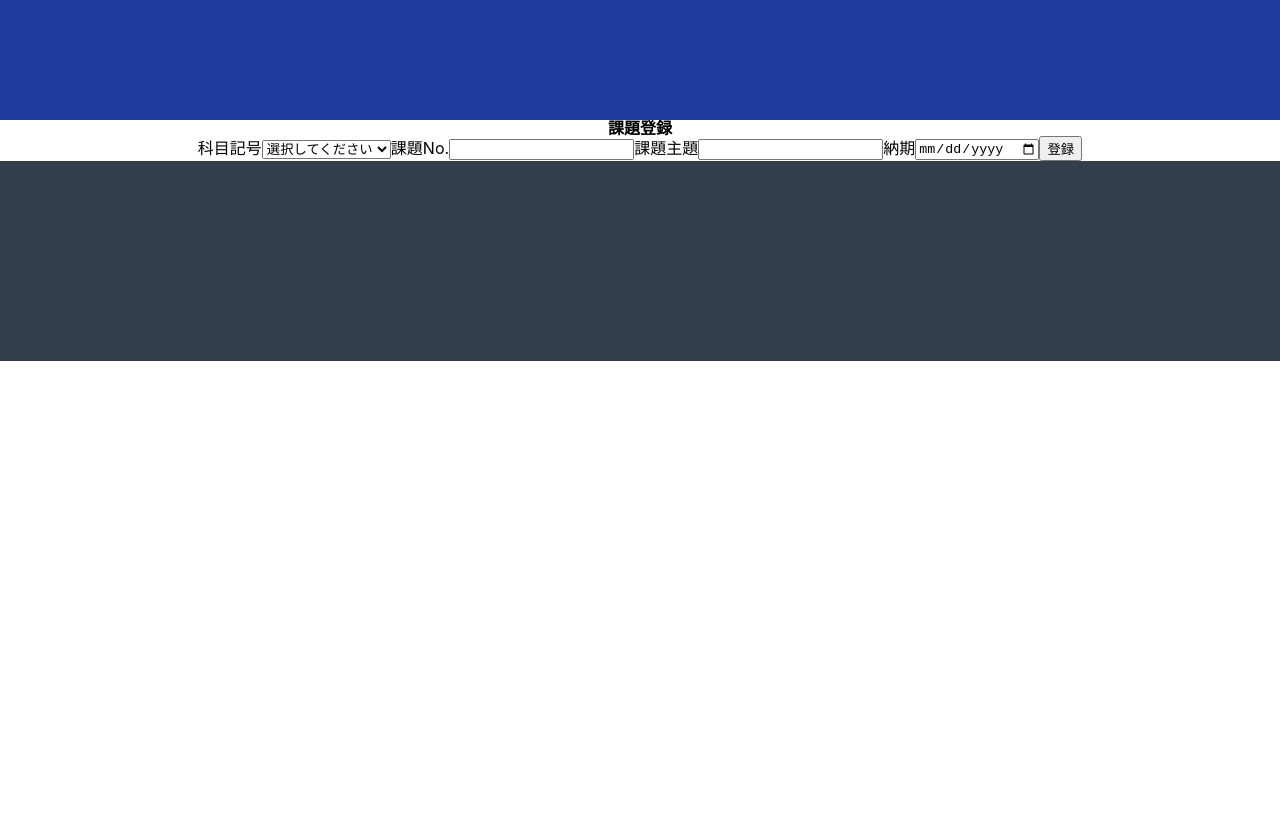
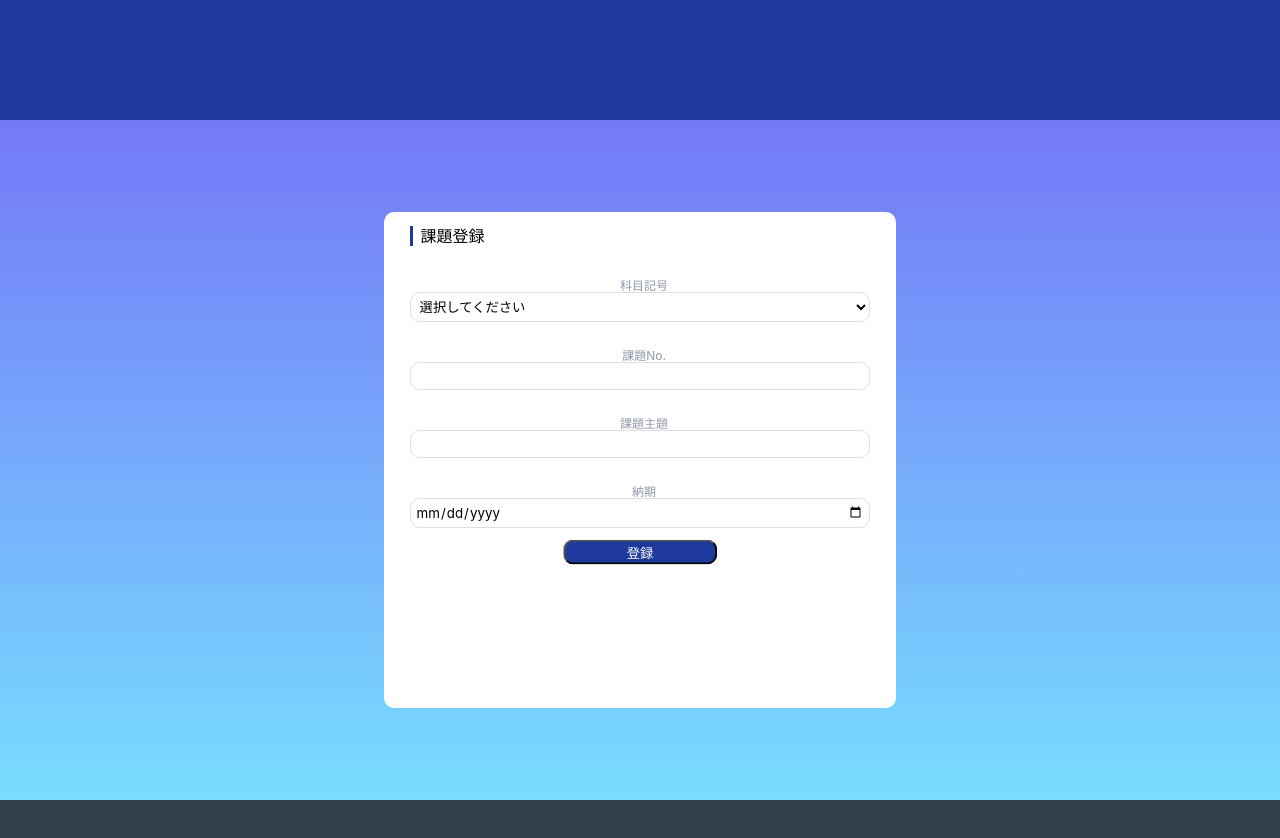
Before and after one commit to ess4536/hw_input, a React (Create React App) app: page / in a window 1280 px wide. Shown: the top 838 px of the page. Before the commit the page ends 800 px from the top, so only its background shows below. Built offline with nearby package versions, Linux system fonts and the light colour scheme.

Commit message:
copy sources

```diff
--- a/src/assets/MyForm.css
+++ b/src/assets/MyForm.css
@@ -0,0 +1,105 @@
+.input-page{
+    position: relative;
+    width: 100%;
+    min-height: 85vh;
+    background: linear-gradient(#7478f8, #78ddff);
+}
+
+.input-page .wrap{
+    /* center and middle positioning */
+    position: absolute;
+    top: 50%;
+    left: 50%;
+    -webkit-transform : translate(-50%,-50%);
+    transform : translate(-50%,-50%);
+
+    width: 80vw;
+    height: 62vh;
+    margin: 0 auto;
+    border-radius: 10px 10px;
+    background-color: #fff;
+}
+
+@media(min-width: 768px){
+    .input-page .wrap{
+        width: 40vw;
+    }
+}
+
+.input-page .wrap .container{
+    width: 90%;
+    margin: 0 auto;
+}
+
+.input-page h1{
+    display: table;
+    margin: 0.5rem 0;
+    padding: 0.5rem 0;
+    font-weight: 500;
+}
+
+.input-page h1 .bd-left{
+    margin: 0 0.5rem 0 0;
+    border-left: solid 3px rgb(31,58,157);
+}
+
+.input-page label {
+    display: block;
+    position: relative;
+    width: 100%;
+    margin: 10px 0;
+}
+
+.input-page label .label {
+    font-size: 12px;
+    padding-left: 0.5rem;
+    color: #9098a9;
+}
+
+.input-page label input, select{
+    font-family: inherit;
+    width: 100%;
+    padding: 5px 5px;
+    border: solid 1px #ddd;
+    border-radius: 10px 10px;
+    background: none;
+    box-sizing: border-box;
+}
+
+.input-page label input:hover, select:hover {
+    background: rgba(34,50,84,0.03);
+}
+
+.input-page .btn{
+    display: block;
+    width: 100%;
+    height: fit-content;
+    margin: 0 auto;
+    border-radius: 10px 10px;
+    color: #fff;
+    background-color: rgb(31,58,157); /*#1F3A9D*/
+    box-sizing: border-box;
+}
+
+.input-page .btn:hover{
+    border: solid 1px rgb(31,58,157);
+    color: rgb(31,58,157);
+    background-color: #fff;
+}
+
+@media(min-width: 768px){
+    .input-page .btn{
+        width: 30%;
+    }
+}
+
+@media(min-width: 1024px){
+    .input-page label{
+        margin: 24px auto;
+    }
+    .input-page .btn{
+        position: absolute;
+        left: 50%;
+        transform: translate(-50%, -50%);
+    }
+}
```
